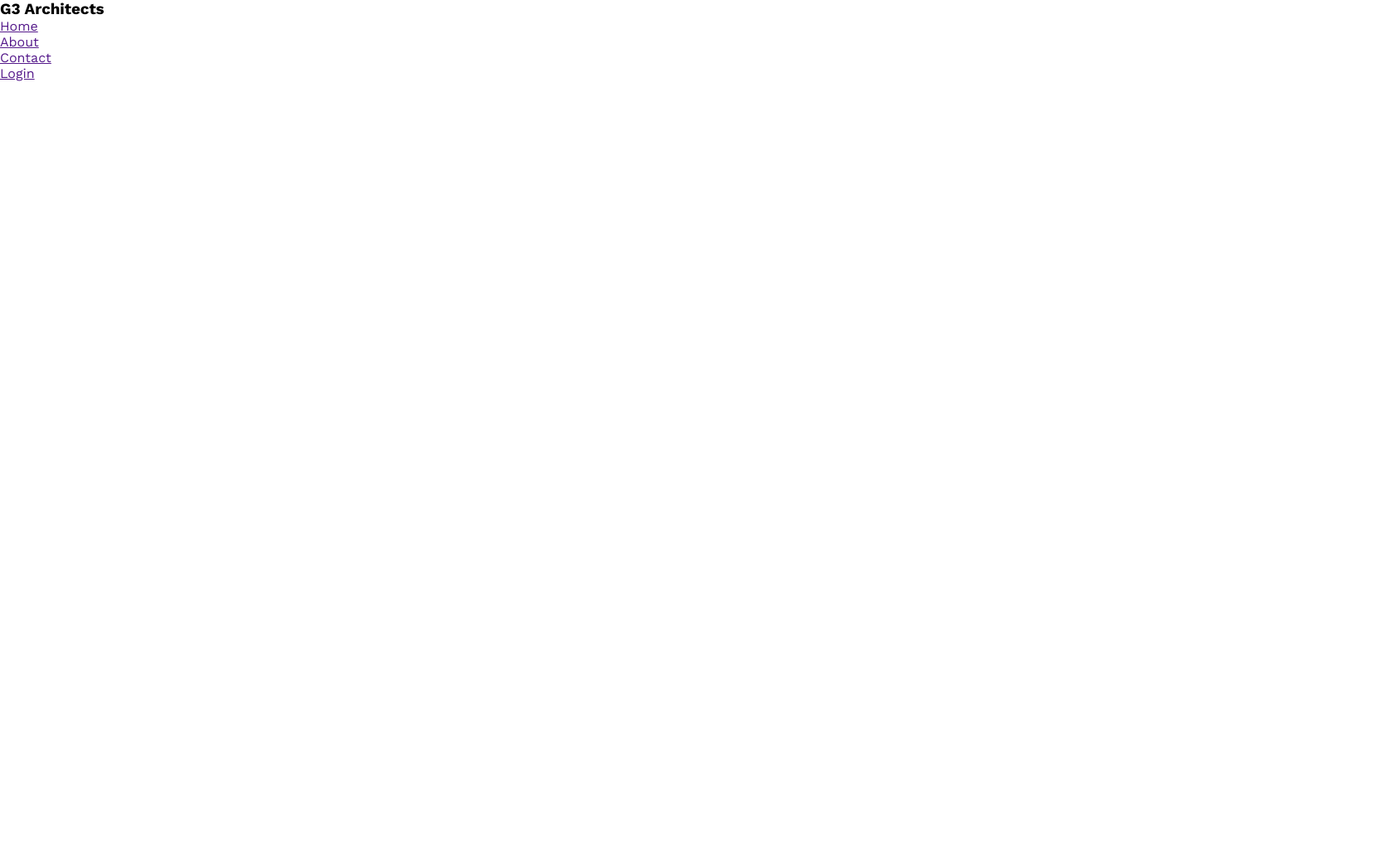
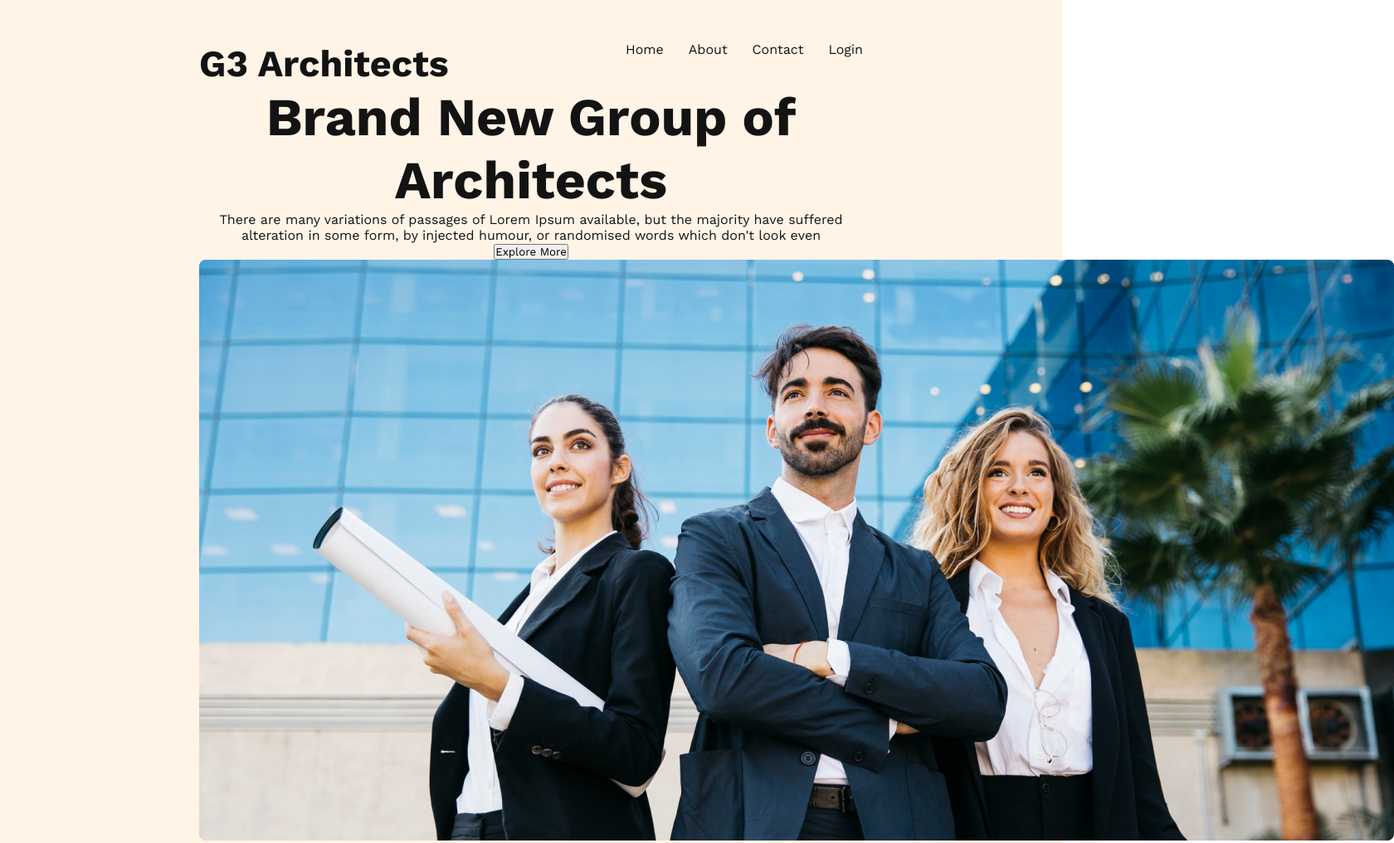
Before and after one commit to MrColonThree/g3-architects-website, a plain HTML site: page index.html in a window 1280 px wide. Shown: the top 1016 px of the page at 83% size, 1680 px wide, since content can reach past the window. Before the commit the page ends 800 px from the top, so only its background shows below. Drawn offline with nearby package versions, Linux system fonts and the light colour scheme; files that its build step writes are made by us from their sources.

Commit message:
banner content added

```diff
--- a/index.html
+++ b/index.html
@@ -5,7 +5,7 @@
   <meta name="viewport" content="width=device-width, initial-scale=1.0">
   <title>G3 Architects
   </title>
-  <link rel="stylesheet" href="architect.css">
+  <link rel="stylesheet" href="/styles/architect.css">
   <link rel="preconnect" href="https://fonts.googleapis.com">
   <link rel="preconnect" href="https://fonts.gstatic.com" crossorigin>
   <link href="https://fonts.googleapis.com/css2?family=Work+Sans:wght@100;300;400;600;700;800&display=swap" rel="stylesheet">
@@ -13,7 +13,7 @@
 <body>
   <header>
 <nav>
-  <h3>G3 Architects</h3>
+  <h3 class="nav-title">G3 Architects</h3>
   <ul>
     <li><a href="">Home</a></li>
     <li><a href="">About</a></li>
@@ -21,6 +21,20 @@
     <li><a href="">Login</a></li>
   </ul>
 </nav>
+<div class="banner">
+  <div class="banner-content">
+    <h1 class="banner-title">Brand New
+      Group of Architects
+      </h1>
+      <p class="banner-description">
+        There are many variations of passages of Lorem Ipsum available, but the majority have suffered alteration in some form, by injected humour, or randomised words which don't look even
+      </p>
+      <button class="btn-primary">
+        Explore More
+      </button>
+  </div>
+    <img src="images/banner.png" alt="">
+</div>
   </header>
   <main>
 
--- a/styles/architect.css
+++ b/styles/architect.css
@@ -1,5 +1,49 @@
+/* shared Styles */
+.btn-primary{
+
+}
 *{
   margin: 0;
   padding: 0;
   font-family: 'Work Sans', sans-serif;
 }
+/* Header styles */
+header{
+  background: rgba(255, 144, 14, 0.10);
+  padding: 50px 240px;
+}
+nav{
+  display: flex;
+  justify-content: space-between;
+  #131313
+}
+.nav-title{
+  font-size: 2.8rem;
+  font-weight: 700;
+  color: #131313;
+}
+nav>ul{
+  display: flex;
+  list-style: none;
+  gap: 30px;
+  font-size: 1rem;
+  font-weight: 500;
+}
+nav li a {
+  text-decoration: none;
+  color: #131313;
+}
+/* Banner styles */
+.banner-content{
+  max-width: 800px;
+  text-align: center;
+  margin: 0 auto;
+}
+.banner-title{
+  font-size: 4rem;
+  font-weight: 700;
+  color: #131313;
+}
+.banner-description{
+  color: #131313;
+}
```
